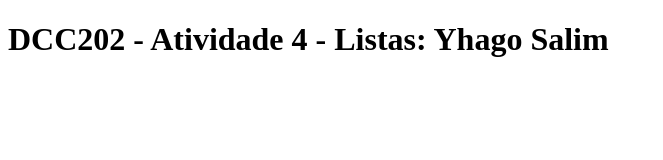
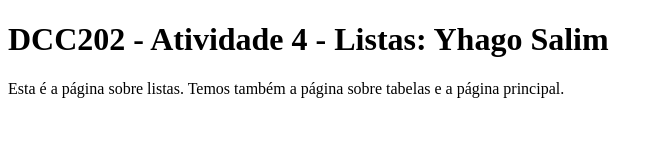
Before and after one commit to ufjf-dcc202/ufjf-dcc202-2023-3-b-atv4-YhagoSalim, a website: page listas.html in a window 1280 px wide. Shown: the whole page, without its empty margins (0-663 px from the left). Drawn offline with Linux system fonts and the light colour scheme.

Commit message:
adiciona conteúdo no paragráfo

```diff
--- a/listas.html
+++ b/listas.html
@@ -8,7 +8,7 @@
 <body>
     <main>
         <h1>DCC202 - Atividade 4 - Listas: Yhago Salim</h1>
-        <p></p>
+        <p>Esta é a página sobre listas. Temos também a página sobre tabelas e a página principal.</p>
     </main>
 </body>
 </html>
```
